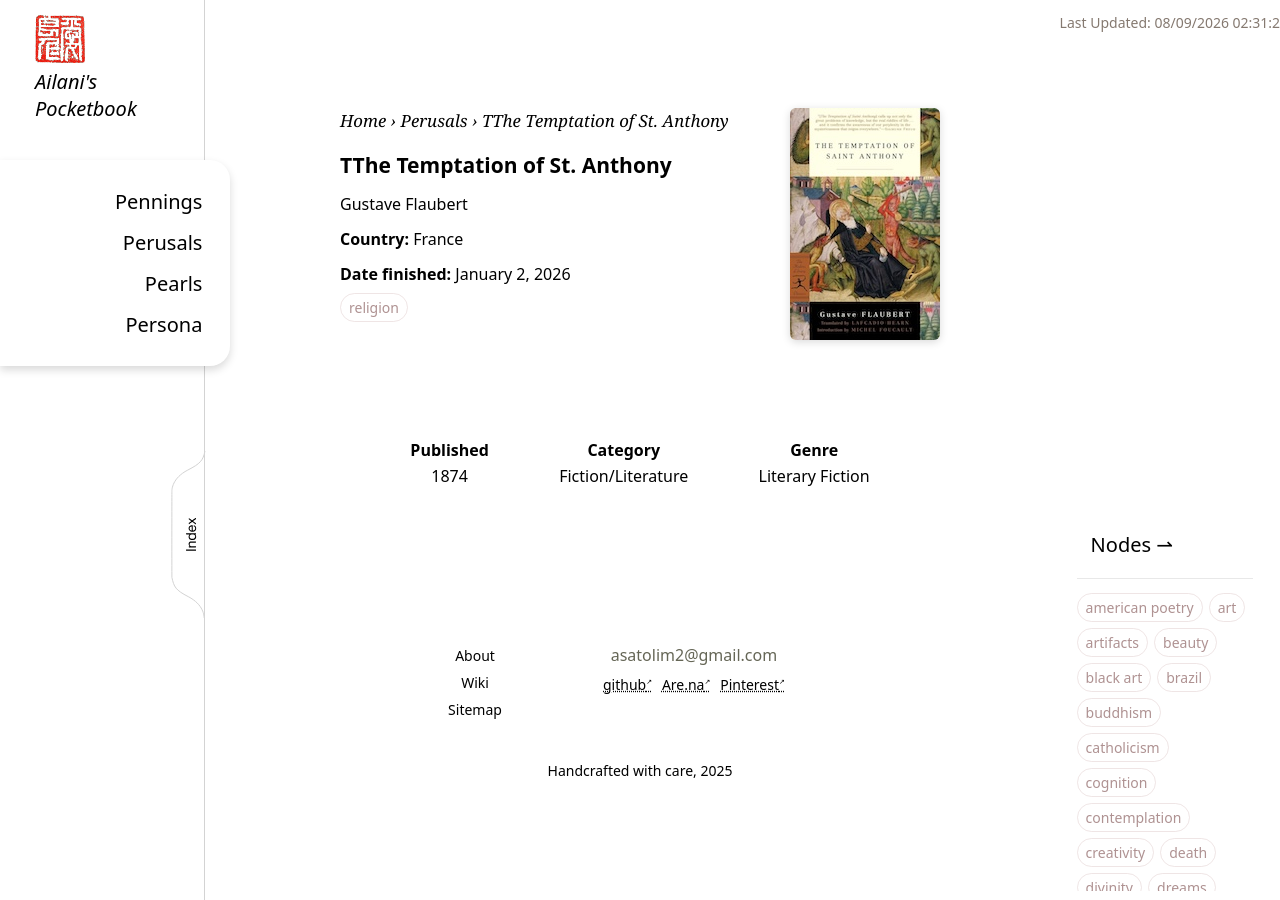
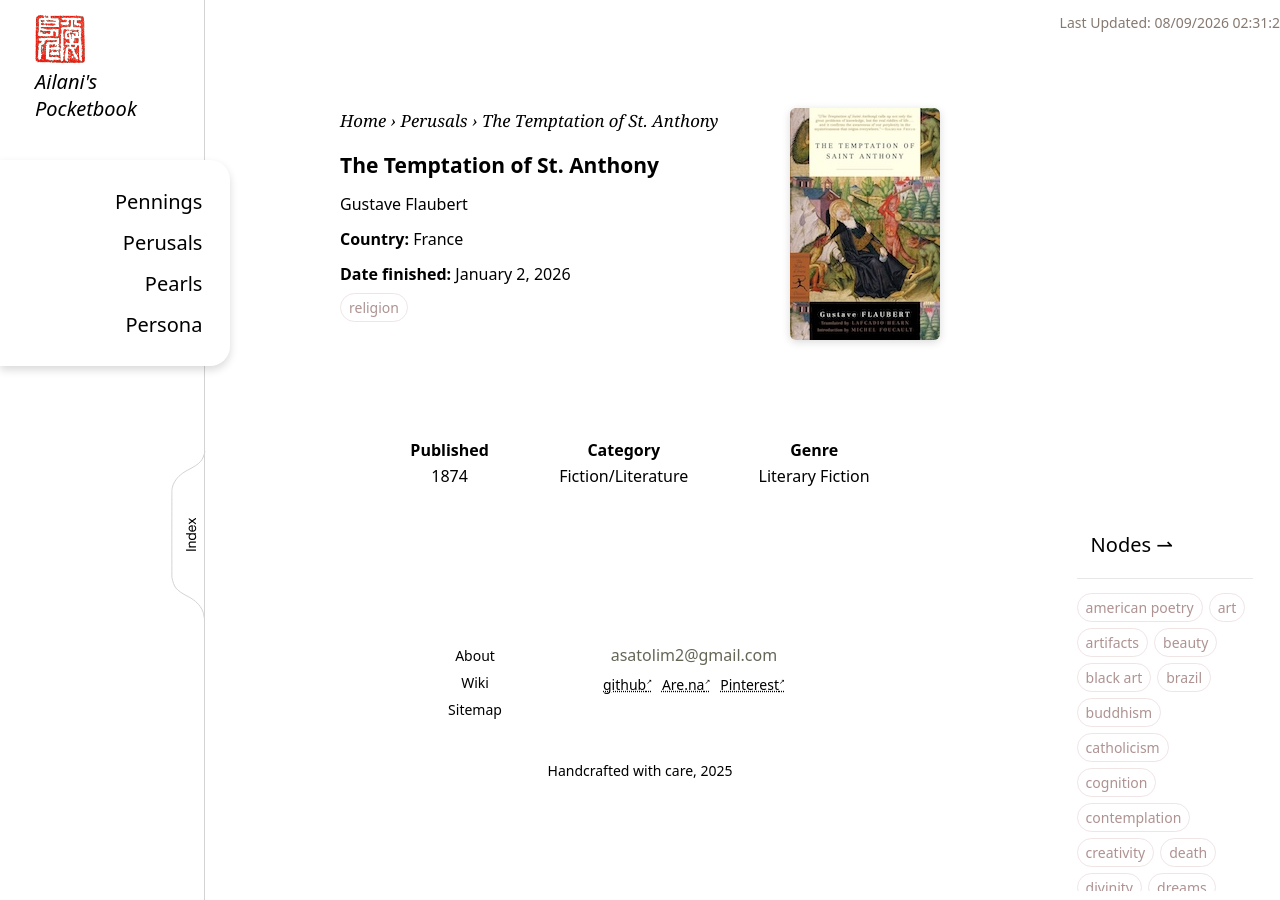
Before and after one commit to ailanisl/ailanisl.github.io, a Jekyll site: the page built from _books/temptation-st-anthony.md, in a window 1280 px wide and 900 px high. Built offline with Jekyll 4.4.1, drawn with Linux system fonts in a browser that asks for light colours.

Commit message:
new books

```diff
--- a/_books/temptation-st-anthony.md
+++ b/_books/temptation-st-anthony.md
@@ -1,6 +1,6 @@
 ---
 layout: book
-title: "TThe Temptation of St. Anthony"
+title: "The Temptation of St. Anthony"
 author: "Gustave Flaubert"
 date_finished: 2026-01-02
 country: "France"
--- a/academics.html
+++ b/academics.html
@@ -559,6 +559,7 @@ section {
             </ol>
         </p>
     </div>
+<!-- <img src="/assets/img/golgi-olfactory-top.jpg"> -->
 
 </section>
 
```
Also changed, not shown: _books/beloved.md (+1 -0 lines), _books/symbolic-species.md (added, +18 -0 lines), assets/img/books/beloved.png (added), assets/img/books/sym-species.png (added), assets/img/golgi-olfactory-top.jpg (added).
